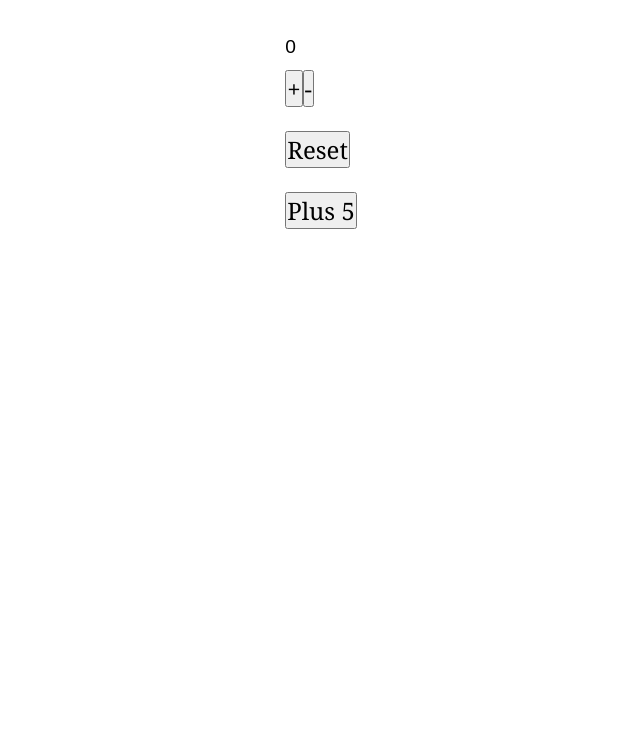
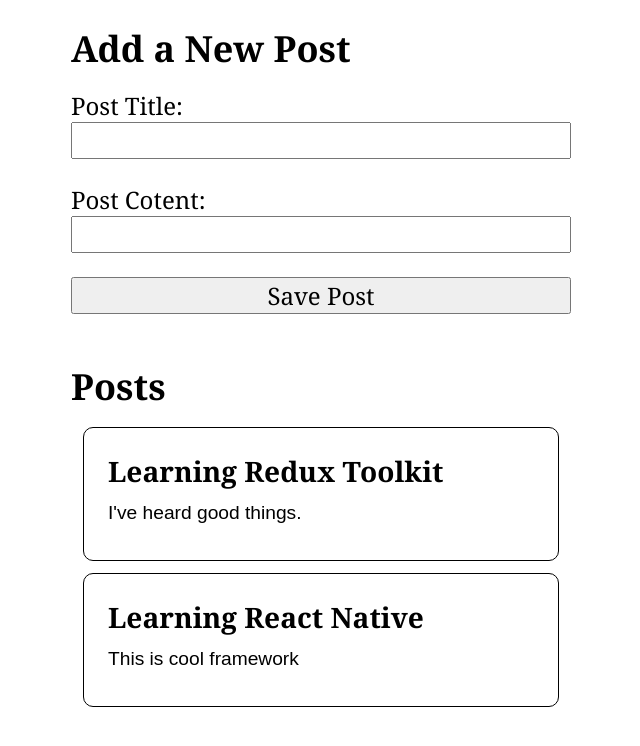
Before and after one commit to RadiRS/react-redux-toolkit-ts, a React (Create React App) app: page / in a window 1280 px wide. Shown: the top 746 px of the page, without its empty margins (319-959 px from the left). Built offline with nearby package versions, Linux system fonts and the light colour scheme.

Commit message:
Created post redux & form to add new post

```diff
--- a/src/App.tsx
+++ b/src/App.tsx
@@ -1,11 +1,12 @@
-import React from "react";
-import Counter from "./features/counter/counter.component";
+import AddPostForm from "./features/posts/add-post-form.component";
+import PostList from "./features/posts/post-list.component";
 
 function App() {
   return (
-    <div className="App">
-      <Counter />
-    </div>
+    <main className="App">
+      <AddPostForm />
+      <PostList />
+    </main>
   );
 }
 
--- a/src/app/store.ts
+++ b/src/app/store.ts
@@ -1,10 +1,10 @@
 import { configureStore } from "@reduxjs/toolkit";
 
-import counterReducer from "../features/counter/conterSlice";
+import postsReducer from "../features/posts/postSlices";
 
 export const store = configureStore({
   reducer: {
-    counter: counterReducer,
+    posts: postsReducer,
   },
 });
 
--- a/src/features/counter/conterSlice.ts
+++ /dev/null
@@ -1,34 +0,0 @@
-import { createSlice } from "@reduxjs/toolkit";
-import type { PayloadAction } from "@reduxjs/toolkit";
-
-interface CounterState {
-  count: number;
-}
-
-const initialState: CounterState = {
-  count: 0,
-};
-
-export const counterSlice = createSlice({
-  name: "counter",
-  initialState,
-  reducers: {
-    increment: (state) => {
-      state.count += 1;
-    },
-    decrement: (state) => {
-      state.count -= 1;
-    },
-    reset: (state) => {
-      state.count = 0;
-    },
-    incrementByAmount: (state, action: PayloadAction<number>) => {
-      state.count += action.payload;
-    },
-  },
-});
-
-export const { increment, decrement, reset, incrementByAmount } =
-  counterSlice.actions;
-
-export default counterSlice.reducer;
--- a/src/features/counter/counter.component.tsx
+++ /dev/null
@@ -1,26 +0,0 @@
-import React from "react";
-import { useAppDispatch, useAppSelector } from "../../app/hooks";
-import { increment, decrement, reset, incrementByAmount } from "./conterSlice";
-
-type Props = {};
-
-const Counter = (props: Props) => {
-  const dispatch = useAppDispatch();
-  const count = useAppSelector((state) => state.counter.count);
-
-  return (
-    <section>
-      <p>{count}</p>
-      <div>
-        <button onClick={() => dispatch(increment())}>+</button>
-
-        <button onClick={() => dispatch(decrement())}>-</button>
-        <br />
-        <button onClick={() => dispatch(reset())}>Reset</button>
-        <br />
-        <button onClick={() => dispatch(incrementByAmount(5))}>Plus 5</button>
-      </div>
-    </section>
-  );
-};
-export default Counter;
--- /dev/null
+++ b/src/features/posts/add-post-form.component.tsx
@@ -0,0 +1,54 @@
+import { FormEvent, useState } from "react";
+import { useAppDispatch } from "../../app/hooks";
+import { postAdded } from "./postSlices";
+
+type Props = {};
+
+const AddPostForm = (props: Props) => {
+  const dispatch = useAppDispatch();
+  const [title, setTitle] = useState("");
+  const [content, setContent] = useState("");
+
+  const onTitleChanged = (e: FormEvent<HTMLInputElement>): void =>
+    setTitle(e.currentTarget.value);
+
+  const onContentChanged = (e: FormEvent<HTMLInputElement>) =>
+    setContent(e.currentTarget.value);
+
+  const onSavePostClicked = () => {
+    if (!title || !content) return;
+
+    dispatch(postAdded(title, content));
+    setTitle("");
+    setContent("");
+  };
+
+  return (
+    <section>
+      <h2>Add a New Post</h2>
+      <form>
+        <label htmlFor="postTitle">Post Title:</label>
+        <input
+          type="text"
+          id="postTitle"
+          name="postTitle"
+          value={title}
+          onChange={onTitleChanged}
+        />
+        <label htmlFor="postCotent">Post Cotent:</label>
+        <input
+          type="text"
+          id="postCotent"
+          name="postCotent"
+          value={content}
+          onChange={onContentChanged}
+        />
+        <button type="button" onClick={onSavePostClicked}>
+          Save Post
+        </button>
+      </form>
+    </section>
+  );
+};
+
+export default AddPostForm;
--- /dev/null
+++ b/src/features/posts/post-list.component.tsx
@@ -0,0 +1,24 @@
+import { useAppSelector } from "../../app/hooks";
+import { selectAllPosts } from "./postSlices";
+
+type Props = {};
+
+const PostList = (props: Props) => {
+  const posts = useAppSelector(selectAllPosts);
+
+  const renderedPosts = posts.map((post) => (
+    <article key={post.id}>
+      <h3>{post.title}</h3>
+      <p>{post.content.substring(0, 100)}</p>
+    </article>
+  ));
+
+  return (
+    <section>
+      <h2>Posts</h2>
+      {renderedPosts}
+    </section>
+  );
+};
+
+export default PostList;
--- /dev/null
+++ b/src/features/posts/postSlices.ts
@@ -0,0 +1,51 @@
+import { createSlice } from "@reduxjs/toolkit";
+import { nanoid } from "@reduxjs/toolkit";
+import type { PayloadAction } from "@reduxjs/toolkit";
+
+import { RootState } from "../../app/store";
+
+interface PostState {
+  id: string;
+  title: string;
+  content: string;
+}
+
+const initialState: PostState[] = [
+  {
+    id: "1",
+    title: "Learning Redux Toolkit",
+    content: "I've heard good things.",
+  },
+  {
+    id: "2",
+    title: "Learning React Native",
+    content: "This is cool framework",
+  },
+];
+
+const postSlice = createSlice({
+  name: "posts",
+  initialState,
+  reducers: {
+    postAdded: {
+      reducer: (state, action: PayloadAction<PostState>) => {
+        state.push(action.payload);
+      },
+      prepare(title: string, content: string) {
+        return {
+          payload: {
+            id: nanoid(),
+            title,
+            content,
+          },
+        };
+      },
+    },
+  },
+});
+
+export const selectAllPosts = (state: RootState) => state.posts;
+
+export const { postAdded } = postSlice.actions;
+
+export default postSlice.reducer;
--- a/src/index.css
+++ b/src/index.css
@@ -8,11 +8,6 @@
   font-family: Cambria, Cochin, Georgia, Times, "Times New Roman", serif;
   background-color: white;
   color: #000;
-}
-
-.App {
-  justify-content: center;
-  display: grid;
 }
 
 body {
```
Also changed, not shown: tsconfig.json (+2 -8 lines).
